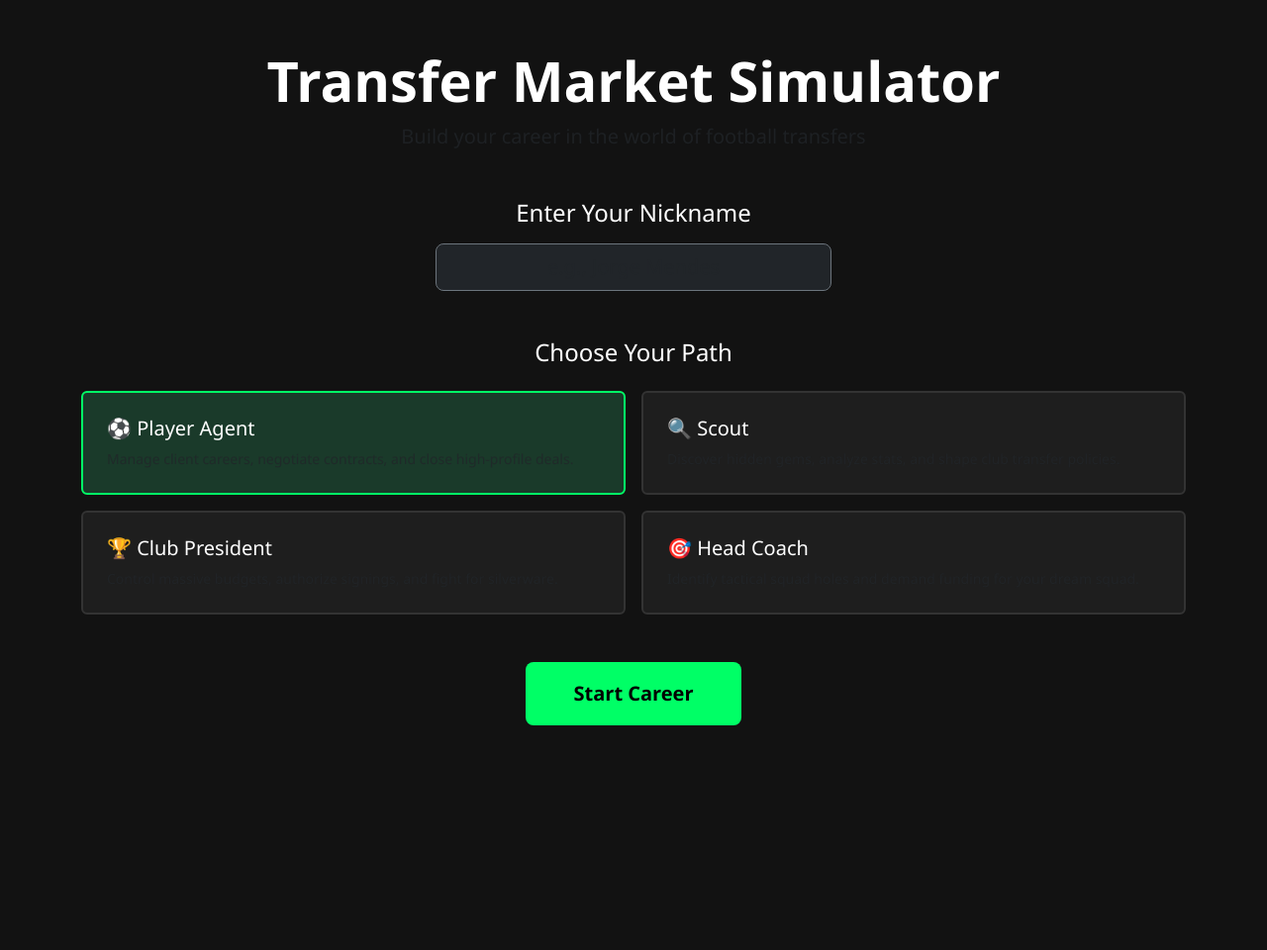
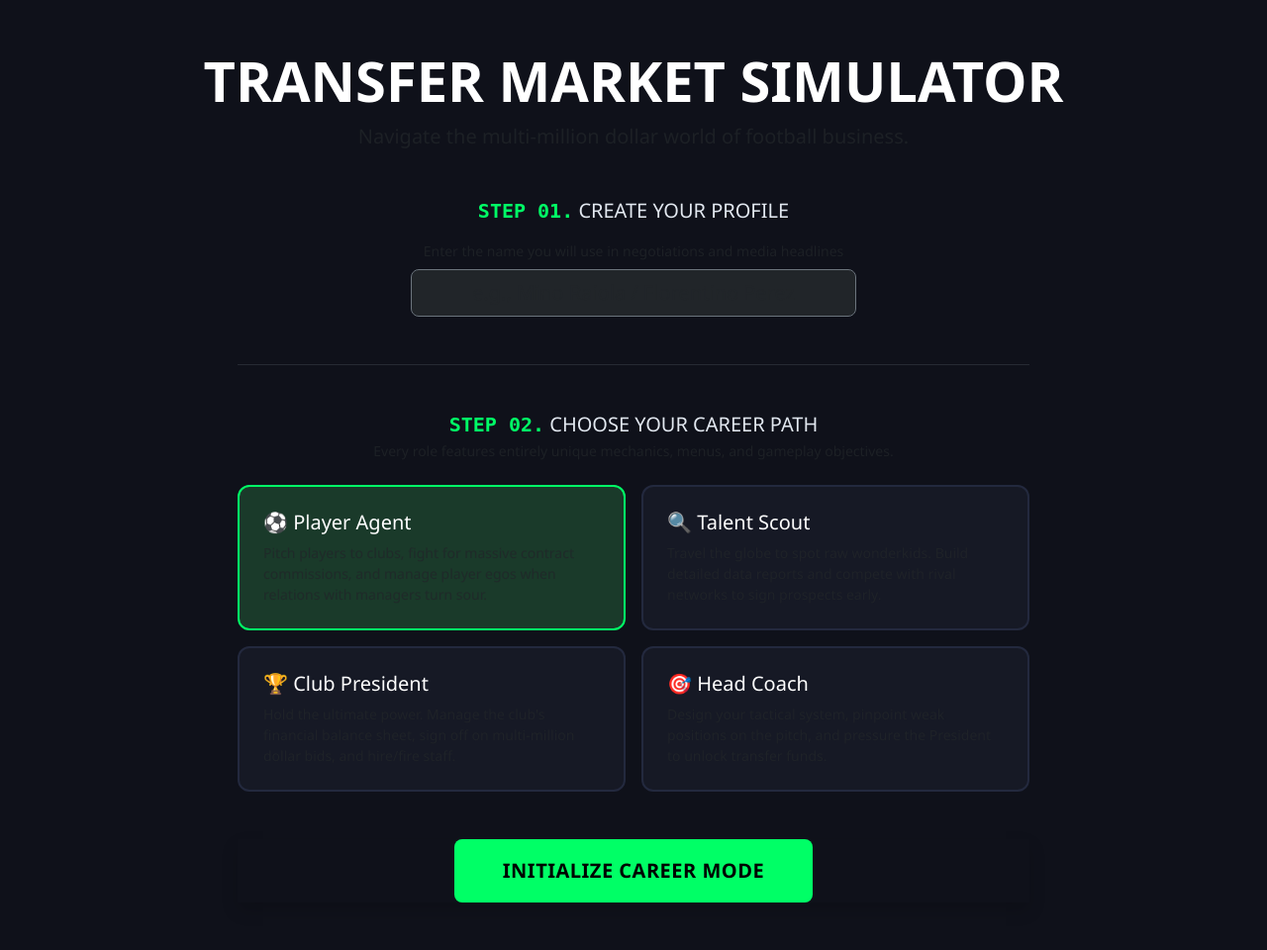
Before and after one commit to vkarykin7-droid/tms, a Flask app: page / in a window 1280 px wide. Shown: the whole page at 99% size. Before the commit the page ends 733 px from the top, so only its background shows below. Run offline with Flask 3, Linux system fonts and the light colour scheme.

Commit message:
Update index.html

```diff
--- a/templates/index.html
+++ b/templates/index.html
@@ -6,37 +6,46 @@
     <title>Transfer Market Simulator</title>
     <link rel="stylesheet" href="https://cdn.jsdelivr.net/npm/bootstrap@5.3.0/dist/css/bootstrap.min.css">
     <style>
-        body { background-color: #121212; color: #ffffff; font-family: 'Segoe UI', Tahoma, Geneva, Verdana, sans-serif; }
-        .card-role { cursor: pointer; transition: 0.3s; background-color: #1e1e1e; border: 2px solid #333; }
+        body { background-color: #0f111a; color: #e2e8f0; font-family: 'Segoe UI', Tahoma, Geneva, Verdana, sans-serif; }
+        .card-role { cursor: pointer; transition: 0.3s; background-color: #161925; border: 2px solid #23293e; border-radius: 12px; }
         .card-role:hover { border-color: #00ff66; transform: translateY(-5px); }
-        .btn-submit { background-color: #00ff66; color: #000; font-weight: bold; }
+        .btn-submit { background-color: #00ff66; color: #000; font-weight: bold; border-radius: 8px; letter-spacing: 0.5px; }
         .btn-submit:hover { background-color: #00cc52; }
         input[type="radio"]:checked + label .card-role { border-color: #00ff66; background-color: #1a3a2a; }
+        .step-number { color: #00ff66; font-family: monospace; font-weight: bold; }
     </style>
 </head>
 <body>
 
 <div class="container py-5">
     <div class="text-center mb-5">
-        <h1 class="display-4 fw-bold">Transfer Market Simulator</h1>
-        <p class="lead text-muted">Build your career in the world of football transfers</p>
+        <h1 class="display-4 fw-bold text-white">TRANSFER MARKET SIMULATOR</h1>
+        <p class="lead text-muted">Navigate the multi-million dollar world of football business.</p>
     </div>
 
-    <form method="POST" class="max-width-700 mx-auto">
+    <form method="POST" class="max-width-700 mx-auto" style="max-width: 800px;">
+
         <div class="mb-5 text-center">
-            <label for="nickname" class="form-label h4 mb-3">Enter Your Nickname</label>
-            <input type="text" class="form-control form-control-lg bg-dark text-white text-center border-secondary mx-auto" id="nickname" name="nickname" placeholder="e.g., Jorge Mendes" style="max-width: 400px;" required>
+            <h3 class="h5 text-uppercase mb-3"><span class="step-number">STEP 01.</span> Create Your Profile</h3>
+            <label for="nickname" class="form-label text-muted small mb-2">Enter the name you will use in negotiations and media headlines</label>
+            <input type="text" class="form-control form-control-lg bg-dark text-white text-center border-secondary mx-auto" id="nickname" name="nickname" placeholder="e.g., Mino Raiola / Florentino Perez" style="max-width: 450px;" required>
         </div>
 
-        <h4 class="text-center mb-4">Choose Your Path</h4>
+        <hr class="border-secondary my-5">
+
+        <div class="text-center mb-4">
+            <h3 class="h5 text-uppercase mb-1"><span class="step-number">STEP 02.</span> Choose Your Career Path</h3>
+            <p class="text-muted small">Every role features entirely unique mechanics, menus, and gameplay objectives.</p>
+        </div>
+
         <div class="row g-3 mb-5">
 
             <div class="col-md-6">
                 <input type="radio" name="role" value="player_agent" id="role_agent" class="btn-check" checked required>
                 <label class="w-100 h-100" for="role_agent">
-                    <div class="card card-role p-4 text-white h-100">
-                        <h5 class="card-title">⚽ Player Agent</h5>
-                        <p class="card-text text-muted small">Manage client careers, negotiate contracts, and close high-profile deals.</p>
+                    <div class="card card-role p-4 h-100">
+                        <h5 class="text-white mb-2">⚽ Player Agent</h5>
+                        <p class="text-muted small m-0">Pitch players to clubs, fight for massive contract commissions, and manage player egos when relations with managers turn sour.</p>
                     </div>
                 </label>
             </div>
@@ -44,9 +53,9 @@
             <div class="col-md-6">
                 <input type="radio" name="role" value="scout" id="role_scout" class="btn-check">
                 <label class="w-100 h-100" for="role_scout">
-                    <div class="card card-role p-4 text-white h-100">
-                        <h5 class="card-title">🔍 Scout</h5>
-                        <p class="card-text text-muted small">Discover hidden gems, analyze stats, and shape club transfer policies.</p>
+                    <div class="card card-role p-4 h-100">
+                        <h5 class="text-white mb-2">🔍 Talent Scout</h5>
+                        <p class="text-muted small m-0">Travel the globe to spot raw wonderkids. Build detailed data reports and compete with rival networks to sign prospects early.</p>
                     </div>
                 </label>
             </div>
@@ -54,9 +63,9 @@
             <div class="col-md-6">
                 <input type="radio" name="role" value="club_president" id="role_president" class="btn-check">
                 <label class="w-100 h-100" for="role_president">
-                    <div class="card card-role p-4 text-white h-100">
-                        <h5 class="card-title">🏆 Club President</h5>
-                        <p class="card-text text-muted small">Control massive budgets, authorize signings, and fight for silverware.</p>
+                    <div class="card card-role p-4 h-100">
+                        <h5 class="text-white mb-2">🏆 Club President</h5>
+                        <p class="text-muted small m-0">Hold the ultimate power. Manage the club's financial balance sheet, sign off on multi-million dollar bids, and hire/fire staff.</p>
                     </div>
                 </label>
             </div>
@@ -64,17 +73,17 @@
             <div class="col-md-6">
                 <input type="radio" name="role" value="head_coach" id="role_coach" class="btn-check">
                 <label class="w-100 h-100" for="role_coach">
-                    <div class="card card-role p-4 text-white h-100">
-                        <h5 class="card-title">🎯 Head Coach</h5>
-                        <p class="card-text text-muted small">Identify tactical squad holes and demand funding for your dream squad.</p>
+                    <div class="card card-role p-4 h-100">
+                        <h5 class="text-white mb-2">🎯 Head Coach</h5>
+                        <p class="text-muted small m-0">Design your tactical system, pinpoint weak positions on the pitch, and pressure the President to unlock transfer funds.</p>
                     </div>
                 </label>
             </div>
 
         </div>
 
-        <div class="text-center">
-            <button type="submit" class="btn btn-submit btn-lg px-5 py-3">Start Career</button>
+        <div class="text-center shadow">
+            <button type="submit" class="btn btn-submit btn-lg px-5 py-3 text-uppercase">Initialize Career Mode</button>
         </div>
     </form>
 </div>
```
